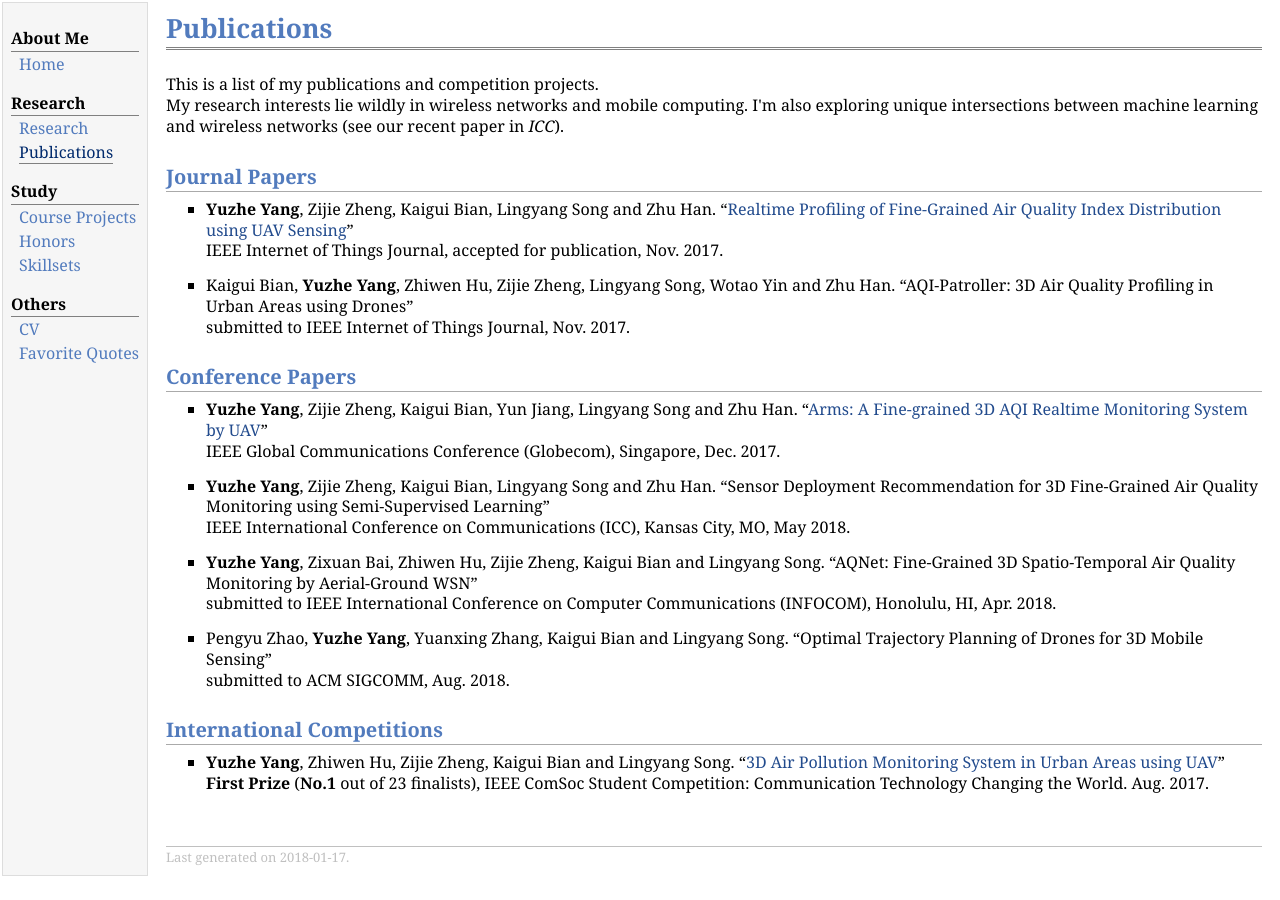
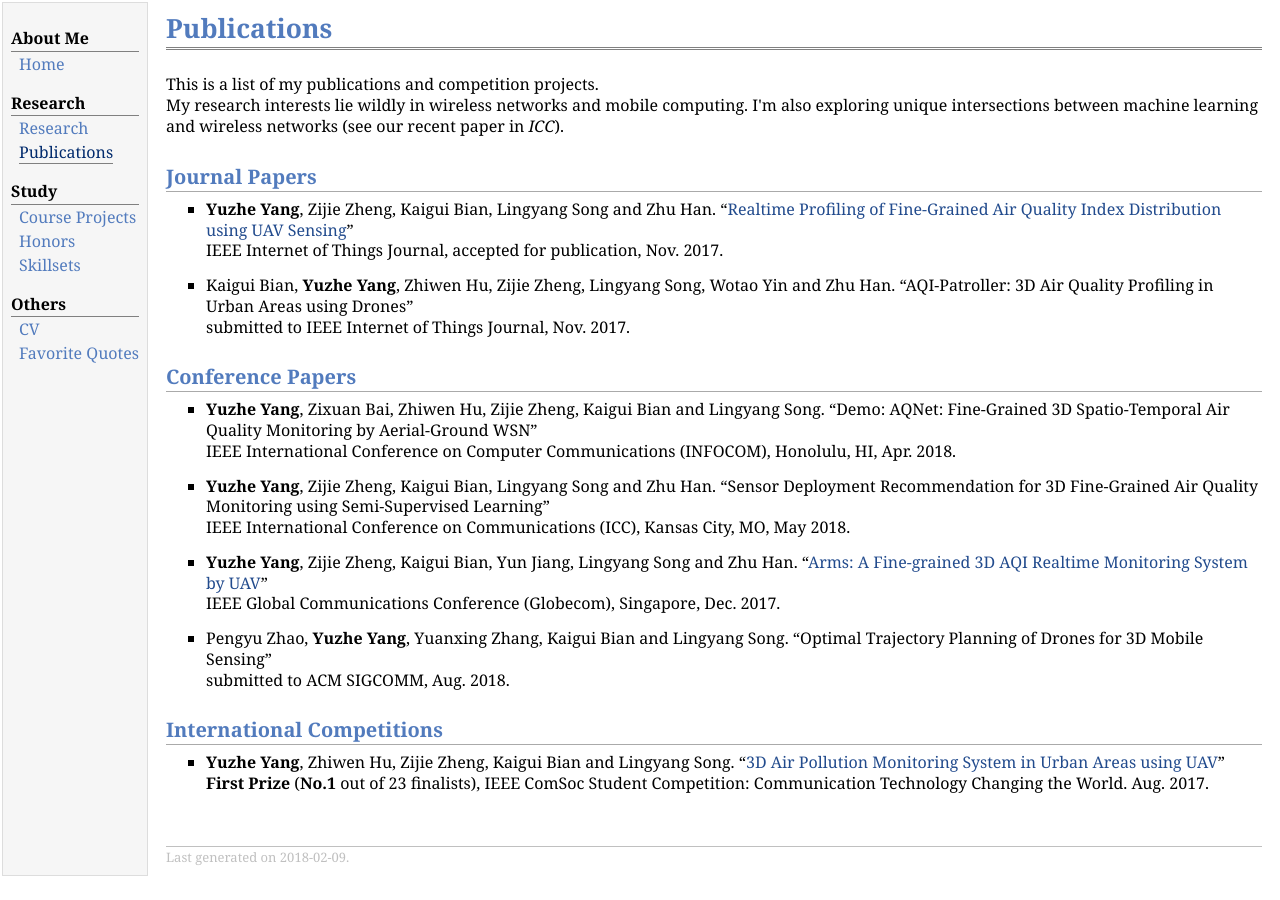
Before and after one commit to YyzHarry/Personal-Website, a Jekyll site: the page publications.html, which Jekyll copies as it is, in a window 1280 px wide. Built offline with Jekyll 4.4.1, drawn with Linux system fonts in a browser that asks for light colours; some of the changed lines change nothing that is shown.

Commit message:
Update publications.html

```diff
--- a/publications.html
+++ b/publications.html
@@ -45,8 +45,8 @@
 </ul>
 <h2>Conference Papers</h2>
 <ul>
-<li><p><b>Yuzhe Yang</b>, Zijie Zheng, Kaigui Bian, Yun Jiang, Lingyang Song and Zhu Han. &ldquo;<a href="http://ieeexplore.ieee.org/document/8253968/">Arms: A Fine-grained 3D AQI Realtime Monitoring System by UAV</a>&rdquo; <br />
-IEEE Global Communications Conference (Globecom), Singapore, Dec. 2017.</p>
+<li><p><b>Yuzhe Yang</b>, Zixuan Bai, Zhiwen Hu, Zijie Zheng, Kaigui Bian and Lingyang Song. &ldquo;Demo: AQNet: Fine-Grained 3D Spatio-Temporal Air Quality Monitoring by Aerial-Ground WSN&rdquo; <br />
+IEEE International Conference on Computer Communications (INFOCOM), Honolulu, HI, Apr. 2018.</p>
 </li>
 </ul>
 <ul>
@@ -55,8 +55,8 @@
 </li>
 </ul>
 <ul>
-<li><p><b>Yuzhe Yang</b>, Zixuan Bai, Zhiwen Hu, Zijie Zheng, Kaigui Bian and Lingyang Song. &ldquo;AQNet: Fine-Grained 3D Spatio-Temporal Air Quality Monitoring by Aerial-Ground WSN&rdquo; <br />
-submitted to IEEE International Conference on Computer Communications (INFOCOM), Honolulu, HI, Apr. 2018.</p>
+<li><p><b>Yuzhe Yang</b>, Zijie Zheng, Kaigui Bian, Yun Jiang, Lingyang Song and Zhu Han. &ldquo;<a href="http://ieeexplore.ieee.org/document/8253968/">Arms: A Fine-grained 3D AQI Realtime Monitoring System by UAV</a>&rdquo; <br />
+IEEE Global Communications Conference (Globecom), Singapore, Dec. 2017.</p>
 </li>
 </ul>
 <ul>
@@ -72,7 +72,7 @@
 </ul>
 <div id="footer">
 <div id="footer-text">
-Last generated on 2018-01-17.
+Last generated on 2018-02-09.
 </div>
 </div>
 </td>
```
